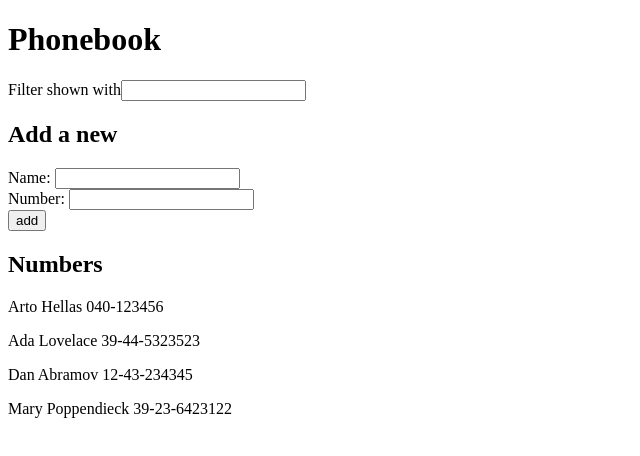
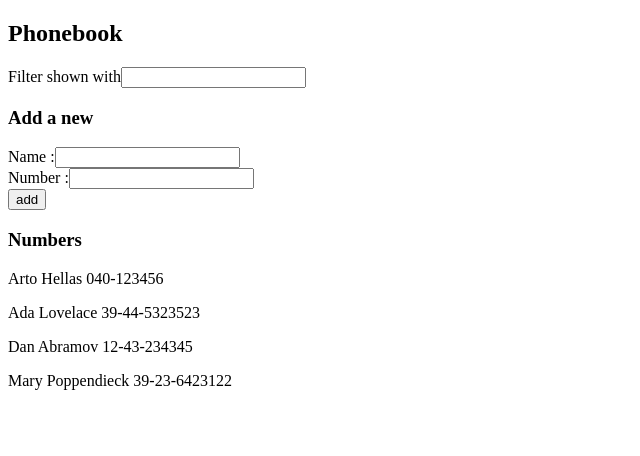
Before and after one commit to Barnab1/Full-Stack-Open, a React (Vite) app in the folder part2/: page / in a window 1280 px wide. Shown: the top 456 px of the page, without its empty margins (0-640 px from the left). Built offline with nearby package versions, Linux system fonts and the light colour scheme.

Commit message:
Did the first part of the last exercises 2.10

```diff
--- a/part2/src/App.jsx
+++ b/part2/src/App.jsx
@@ -1,4 +1,22 @@
 import { useState } from 'react'
+import SearchFilter from './components/SearchFilter.jsx';
+import Persons from './components/Persons.jsx';
+
+
+const Input = ({text, value,onChangeHandler})=>{
+  return(
+    <div>
+     {text} :<input type="text" value={value} onChange ={onChangeHandler} />
+    </div>
+  )
+}
+const Button = ({text, onClickHandler})=>{
+  return(
+    <div>
+      <button onClick ={onClickHandler}>{text}</button>
+    </div>
+  )
+}
 
 const App = () => {
    const [persons, setPersons] = useState([
@@ -23,8 +41,14 @@ const App = () => {
     setNewNumber(event.target.value);
   }
 
+  /**
+   * Add new user
+   */
   const add = (event)=>{
-
+  if(newName == ''){
+    alert('Name cannot be empty');
+    return;
+  }
   event.preventDefault();
   const findNameAdded = persons.find((person)=>person.name === newName);
 
@@ -48,7 +72,9 @@ const App = () => {
   }
 
 
-
+/**
+ * Filter users
+ */
   const filterResult = (event)=>{
 
     const search = event.target.value.toLowerCase();
@@ -66,40 +92,16 @@ const App = () => {
 
   return (
     <div>
-      <h1>Phonebook</h1>
-
-      <div>
-        Filter shown with
-        <input type="text"  onChange={filterResult}/>
-      </div>
-
-    <h2>Add a new </h2>
+      <h2>Phonebook</h2>
+    <SearchFilter onChangeFunction = {filterResult} />
+    <h3>Add a new </h3>
       <form>
-
-        <div>
-
-          Name: <input type="text" value={newName} onChange={handleNewName}/>
-        </div>
-
-        <div>
-          Number: <input  value={newNumber} onChange={handleNewNumber} />
-        </div>
-
-        <div>
-          <button type="submit" onClick={add}>add</button>
-        </div>
-
+        <Input text = 'Name' value = {newName} onChangeHandler = {handleNewName} />
+        <Input text = 'Number' value = {newNumber} onChangeHandler = {handleNewNumber} />
+        <Button text="add" OnclickHandler={add} />
       </form>
-
-      <h2>Numbers</h2>
-
-      <div>
-        {
-        filteredPersons.map(person =>
-          <p key={person.name}>{person.name} {person.number}</p>
-        )
-        }
-        </div>
+      <h3>Numbers</h3>
+      <Persons persons={filteredPersons} />
     </div>
   )
 
--- /dev/null
+++ b/part2/src/components/Persons.jsx
@@ -0,0 +1,12 @@
+const Persons = ({persons})=>{
+    return (
+      <div>
+        {
+          persons.map((person)=>
+            <p key={person.id}>{person.name} {person.number}</p>
+          )
+        }
+      </div>
+    )
+      }
+export default Persons;
--- /dev/null
+++ b/part2/src/components/SearchFilter.jsx
@@ -0,0 +1,10 @@
+const SearchFilter = ({onChangeFunction}) =>{
+  return(
+    <div>
+        Filter shown with
+        <input type="text"  onChange={onChangeFunction} />
+    </div>
+  )
+}
+
+export default SearchFilter;
```
